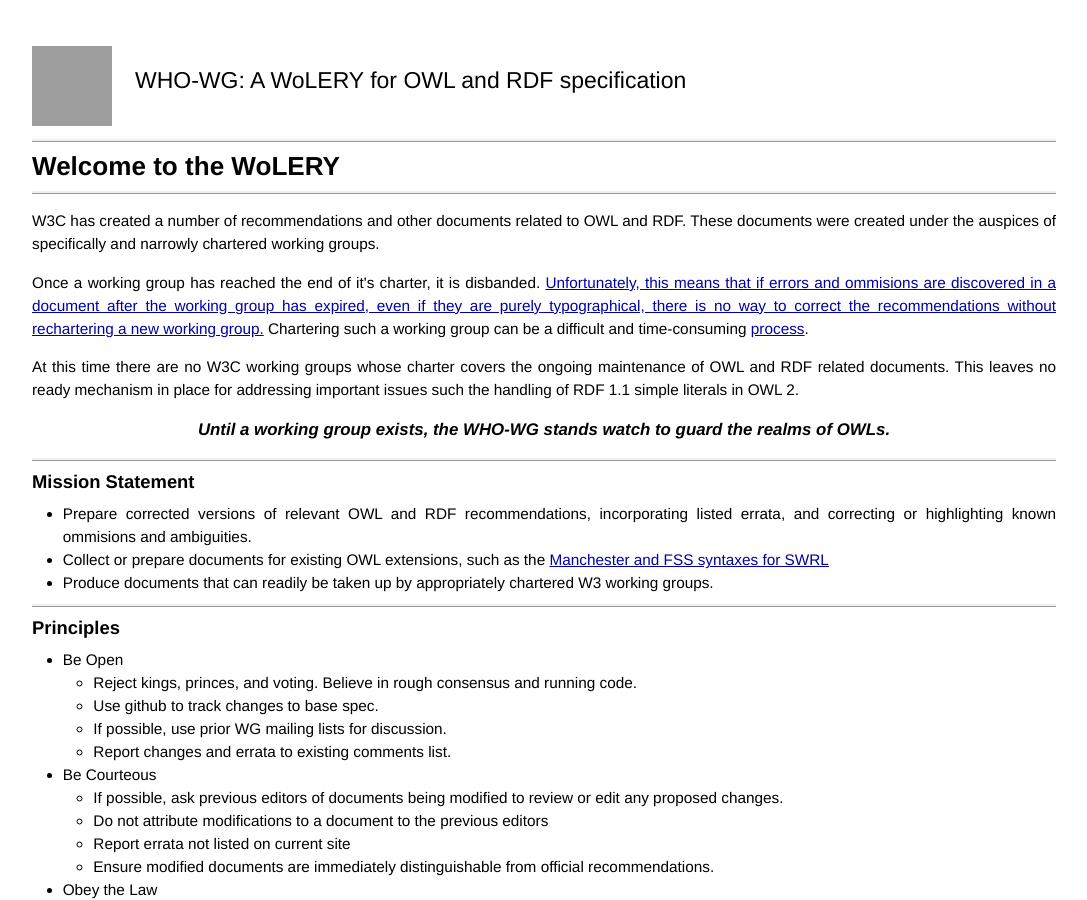
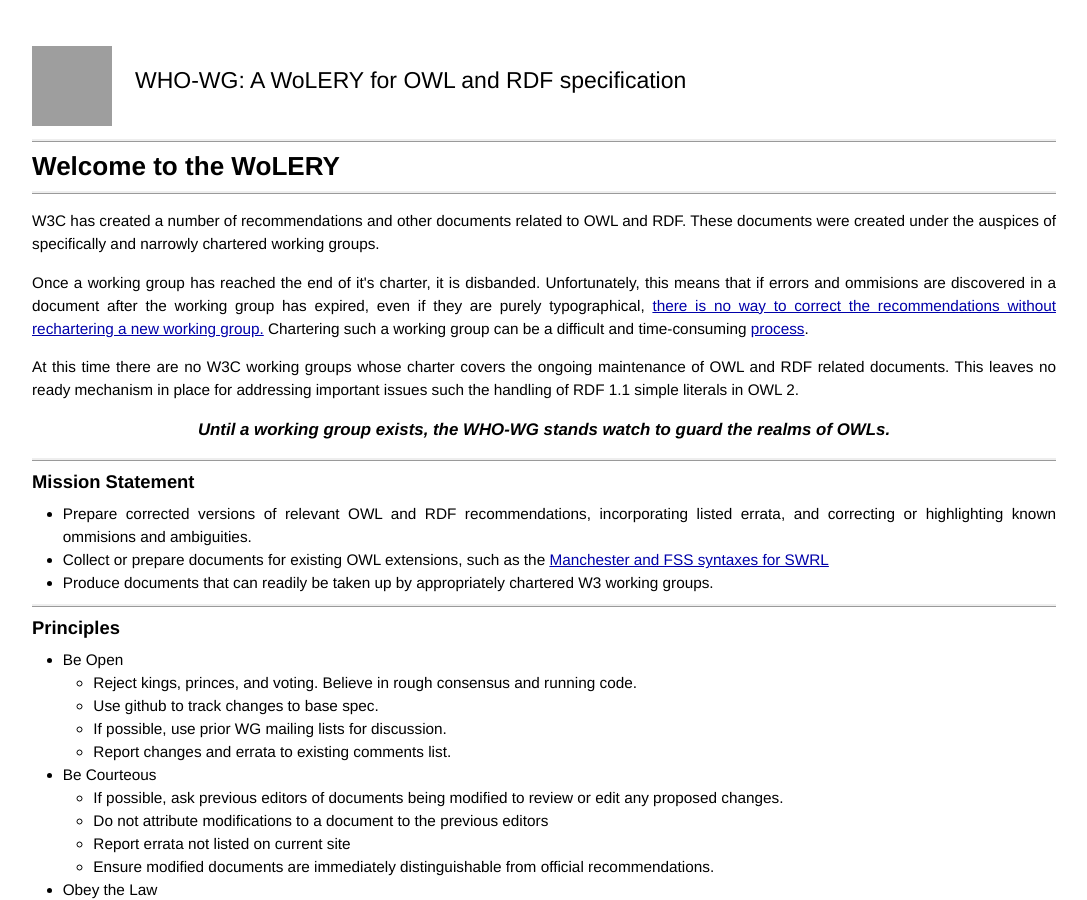
Before and after one commit to WHO-WG/WHO-WG.github.io, a Jekyll site: the page built from index.html, in a window 1280 px wide and 900 px high. Shown: the whole window, without its empty margins (96-1183 px from the left). Built offline with Jekyll 4.4.1, drawn with Linux system fonts in a browser that asks for light colours; Markdown is read by kramdown in place of the engine named in the settings; formulas are drawn with MathJax 3; some of the changed lines change nothing that is shown; grey boxes are pictures that could not be loaded.

Commit message:
front page changes

```diff
--- a/index.html
+++ b/index.html
@@ -9,9 +9,9 @@
 specifically and narrowly chartered working groups.</p>
 
 <p>Once a working group has reached the end of it's charter, it is
-disbanded.   <a href="http://www.w3.org/2005/10/Process-20051014/tr.html#rec-modify"> Unfortunately, this means that if errors and ommisions
+disbanded.  Unfortunately, this means that if errors and ommisions
 are discovered in a document after the working group has expired, even
-if they are purely typographical, there is no way to correct the
+if they are purely typographical,  <a href="http://www.w3.org/2005/10/Process-20051014/tr.html#rec-modify"> there is no way to correct the
 recommendations without rechartering a new working group.</a>  Chartering
 such a working group can be a difficult and time-consuming <a href="http://www.w3.org/2005/10/Process-20051014/">process</a>.</p>
 
```
